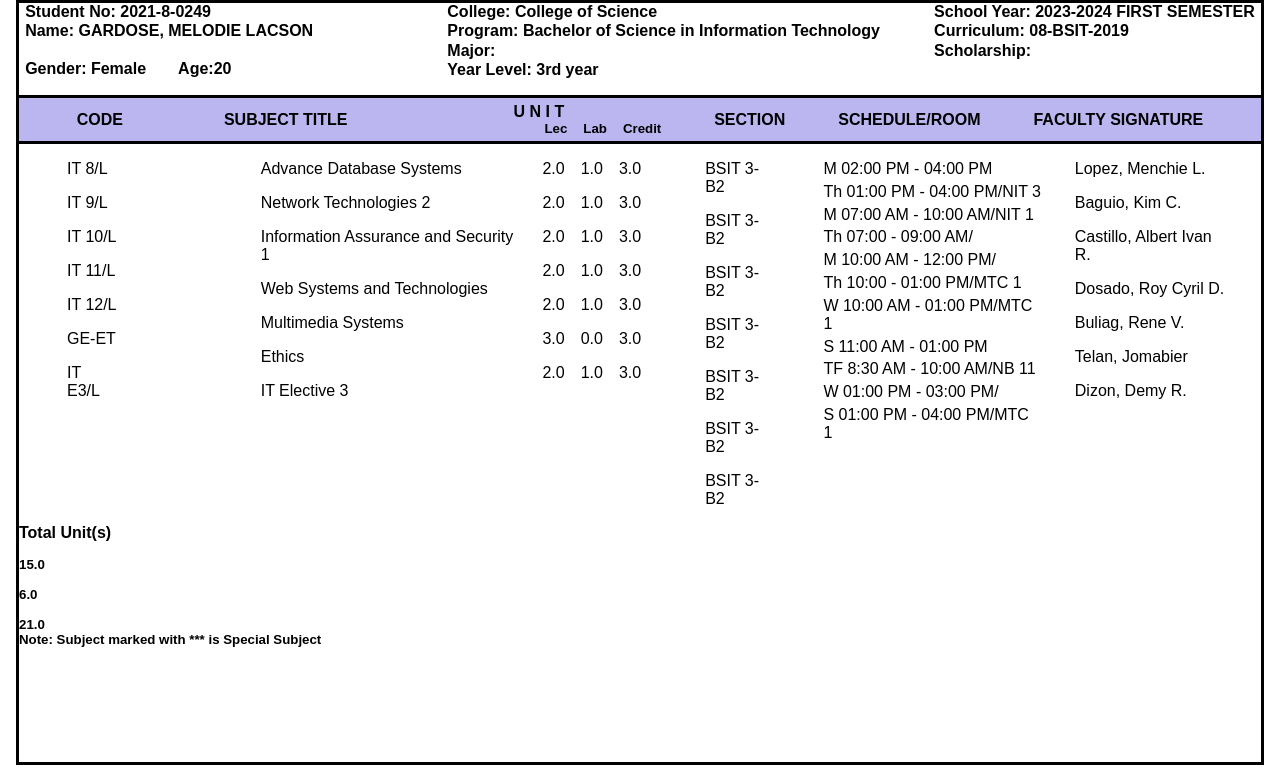
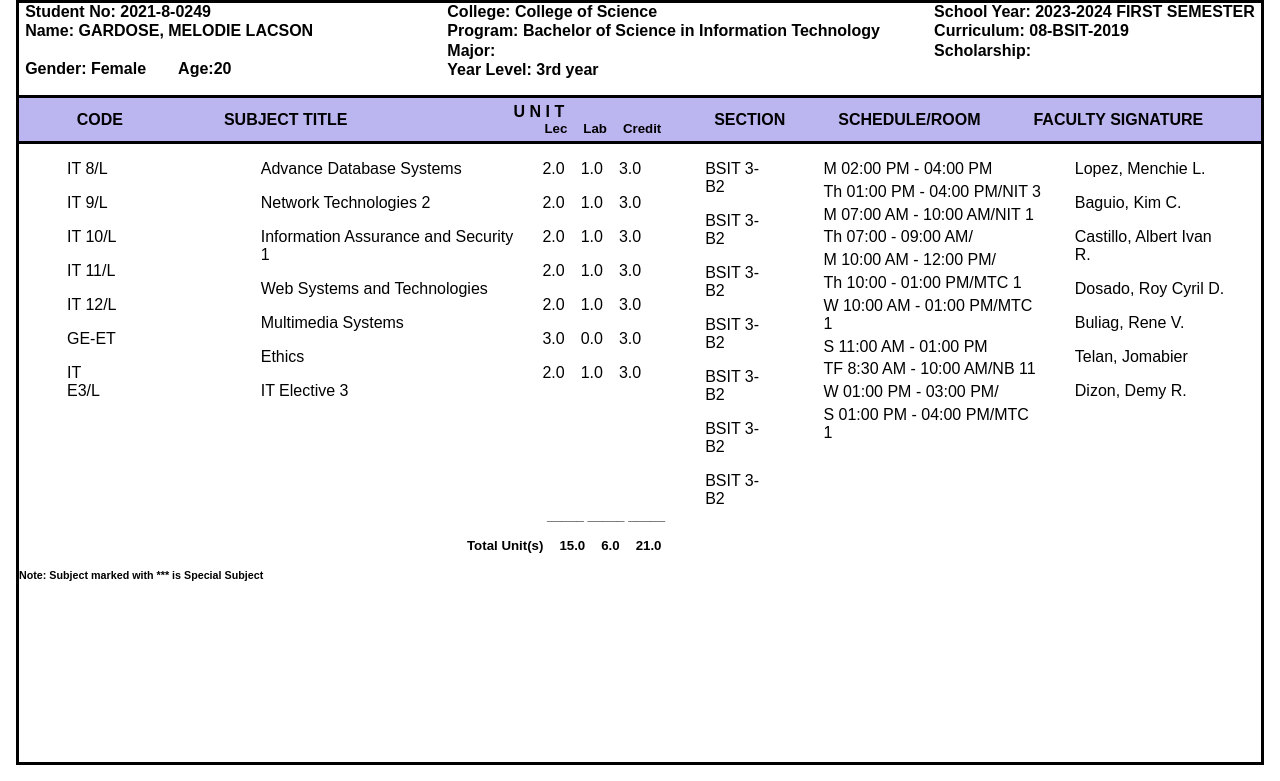
Before and after one commit to me10die/Gardose-COR, a plain HTML site: page index.html in a window 1280 px wide. Shown: the part 461-1242 px from the top of the page. Drawn offline with Linux system fonts and the light colour scheme.

Commit message:
unit changes

```diff
--- a/index.html
+++ b/index.html
@@ -153,18 +153,19 @@
             <p>Dizon, Demy R.</p>
           </div>
         </div>
+        <div class="total-units">
+          <h5>_____ _____ _____</h5>
+        </div>
+        <div class="num-units">
+          <h5><br>Total Unit(s)</h5>
+          <h5><br>15.0</h5>
+          <h5><br>6.0</h5>
+          <h5><br>21.0</h5>
+        </div>
       </section>
-      <div class="total-units">
-        <div class ="num-units">
-            <h4>Total Unit(s)</h4>
-            <h5><br>15.0</h5>
-            <h5><br>6.0</h5>
-            <h5><br>21.0</h5>
-        </div>
+      <div class="note">
+        <h6>Note: Subject marked with *** is Special Subject</h6>
       </div>
-    <div class="note">
-        <h5>Note: Subject marked with *** is Special Subject</h5>
-    </div>
     </main>
   </body>
 </html>
--- a/style.css
+++ b/style.css
@@ -192,3 +192,27 @@
     flex-direction: column;
     gap: 1rem;
   }
+
+  .total-units {
+    display: flex;
+    margin-left: 33rem;
+    gap: 1rem;
+  }
+
+  .num-units {
+    display: flex;
+    margin-left: 28rem;
+    gap: 1rem;
+  }
+
+  .num {
+    display: flex;
+    margin-left: 8rem;
+    gap: 1rem;
+  }
+
+  .note {
+    display: flex;
+    text-align: right;
+    margin-right: 2rem;
+  }
```
